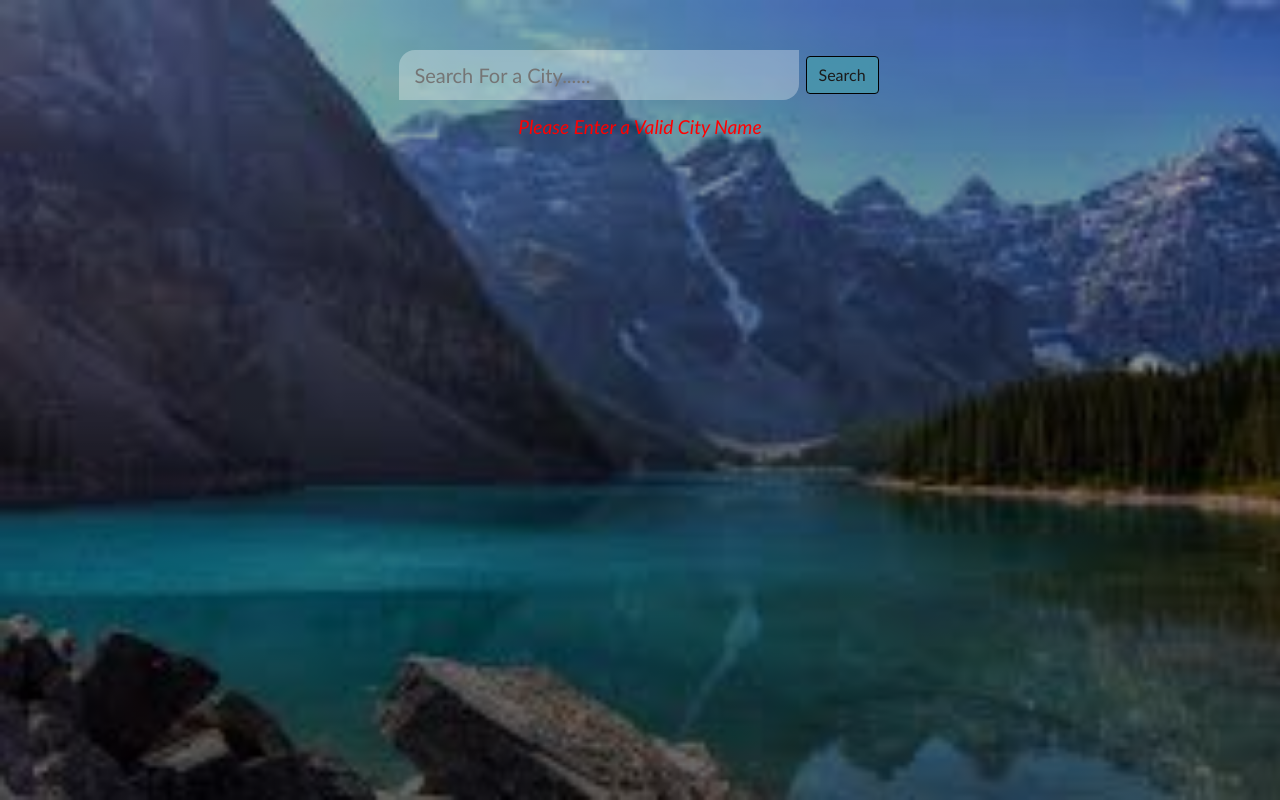
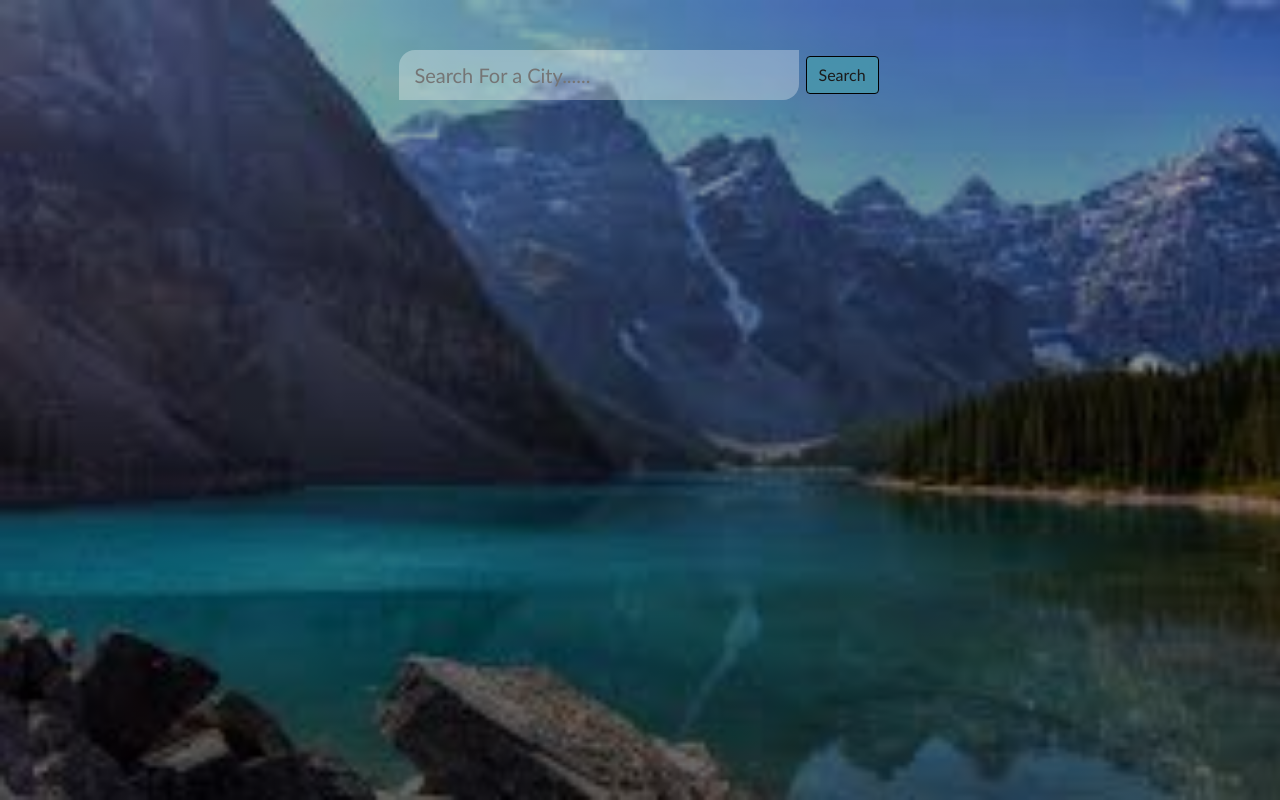
Before and after one commit to dmrt2002/weather-app, a website: page index.html in a window 1280 px wide. Drawn offline with nearby package versions, Linux system fonts and the light colour scheme.

Commit message:
Update index.html

```diff
--- a/index.html
+++ b/index.html
@@ -4,7 +4,6 @@
         <meta charset="utf-8">
         <meta name="viewport" content="width=device-width,initial-scale=1, shrink-to-fit=yes">
         <meta http-equiv="x-ua-compatible" content="ie=edge">
-        <meta http-equiv="Content-Security-Policy" content="upgrade-insecure-requests">
         <link rel="stylesheet" href="https://maxcdn.bootstrapcdn.com/bootstrap/4.5.2/css/bootstrap.min.css">
 
         <title>
@@ -14,13 +13,14 @@
     </head>
 
     <body>
+        <div id="background">
             <div class="app-wrap">
                 <header>
                     <input type="text" autocomplete="off" class="search-box"
                     placeholder="Search For a City......"> &nbsp;
                     <button class="btn" onclick="Setquery()">Search</button>
                 </header>
-            <h2 class="request">Please Enter a Valid City Name </h2>
+                <h2 class="request"></h2>
                 <main>
                     <section class="location">
                         <div class="city"></div>
@@ -30,9 +30,12 @@
                         <div class="temp"></div>
                         <div class="weather"></div>
                         <div class="hi-low"></div>
+                        <div id="symbol"></div>
                     </div>
                 </main>
             </div>
+        </div>
+
 
         <script src="https://ajax.googleapis.com/ajax/libs/jquery/3.5.1/jquery.min.js"></script>
 
```
Lines whose indentation alone changed are shown as unchanged.
